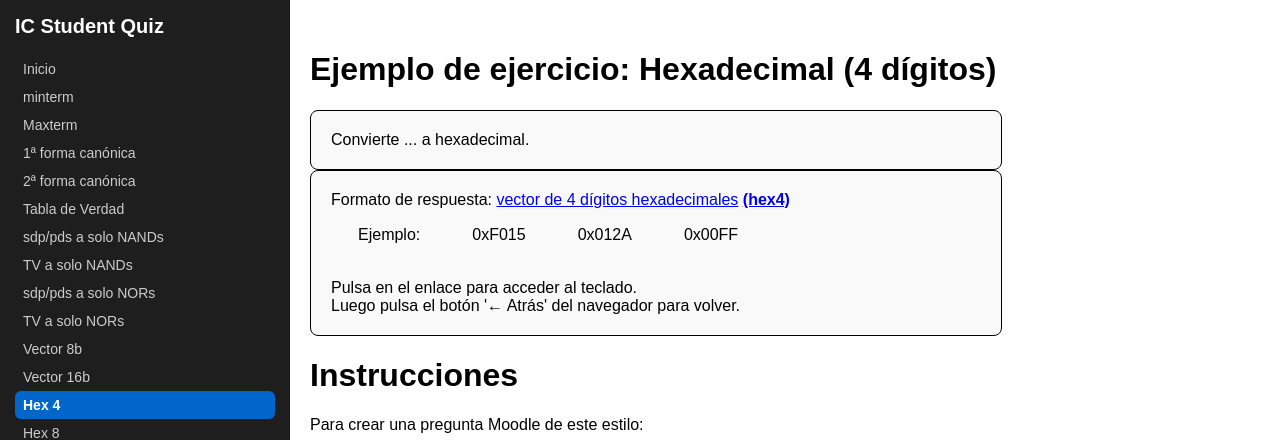
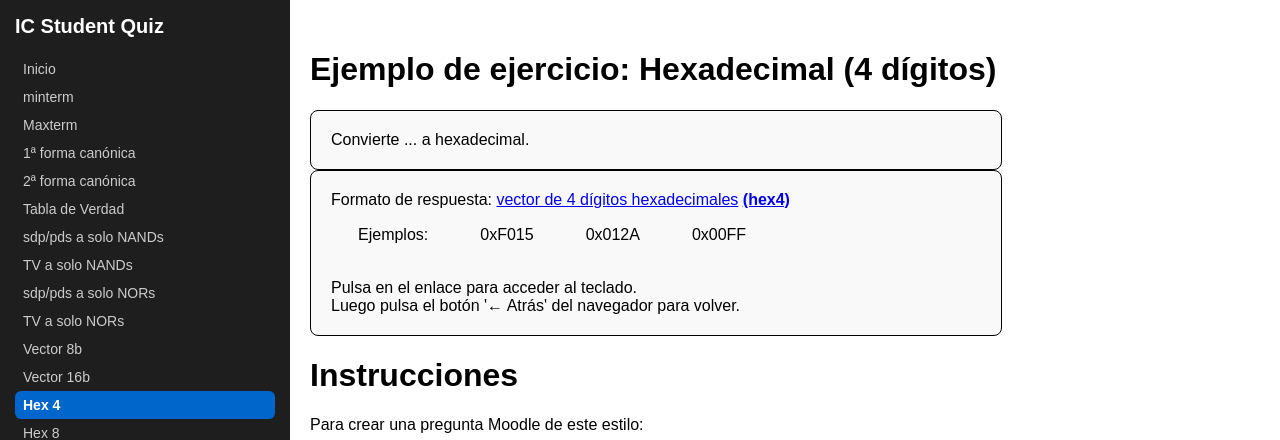
Before and after one commit to mglfcn/ic-student-quiz, a Jekyll site: the page built from hex4.md, in a window 1280 px wide. Shown: the top 440 px of the page. Built offline with Jekyll 4.4.1, drawn with Linux system fonts in a browser that asks for light colours.

Commit message:
Update hex4.md

```diff
--- a/hex4.md
+++ b/hex4.md
@@ -15,7 +15,7 @@
 Formato de respuesta: <a href="https://webdiis.unizar.es/~luisma/ic/teclado_hex4.html">vector de 4 dígitos hexadecimales</a> <b><u><a href="https://mglfcn.github.io/ic-student-quiz/kb/ic/teclado_hex4.html">(hex4)</a></u></b><br>
 <table>
   <tr>
-    <td style="padding: 15px 25px; vertical-align: top;">Ejemplo:</td>
+    <td style="padding: 15px 25px; vertical-align: top;">Ejemplos:</td>
     <td style="padding: 15px 25px; vertical-align: top;">0xF015</td>
     <td style="padding: 15px 25px; vertical-align: top;">0x012A</td>
     <td style="padding: 15px 25px; vertical-align: top;">0x00FF</td>
@@ -35,7 +35,7 @@
 <div id="div2" style="border: 1px solid #000; padding: 20px; max-width: 650px; width: 100%; border-radius: 8px; background-color: #f9f9f9;">
 {{ macro_formato_y_ejemplo }}
 <select id="pagina" onchange="cargarPagina()">
- <option value="teclado_hex4.html" data-w="400" data-h="250" data-h-movil="320">8b</option>
+ <option value="teclado_hex4.html" data-w="450" data-h="350" data-h-movil="400">8b</option>
 </select>
   <button type="button" onclick="recargar()">↻ Recargar teclado</button><br>
 
```
